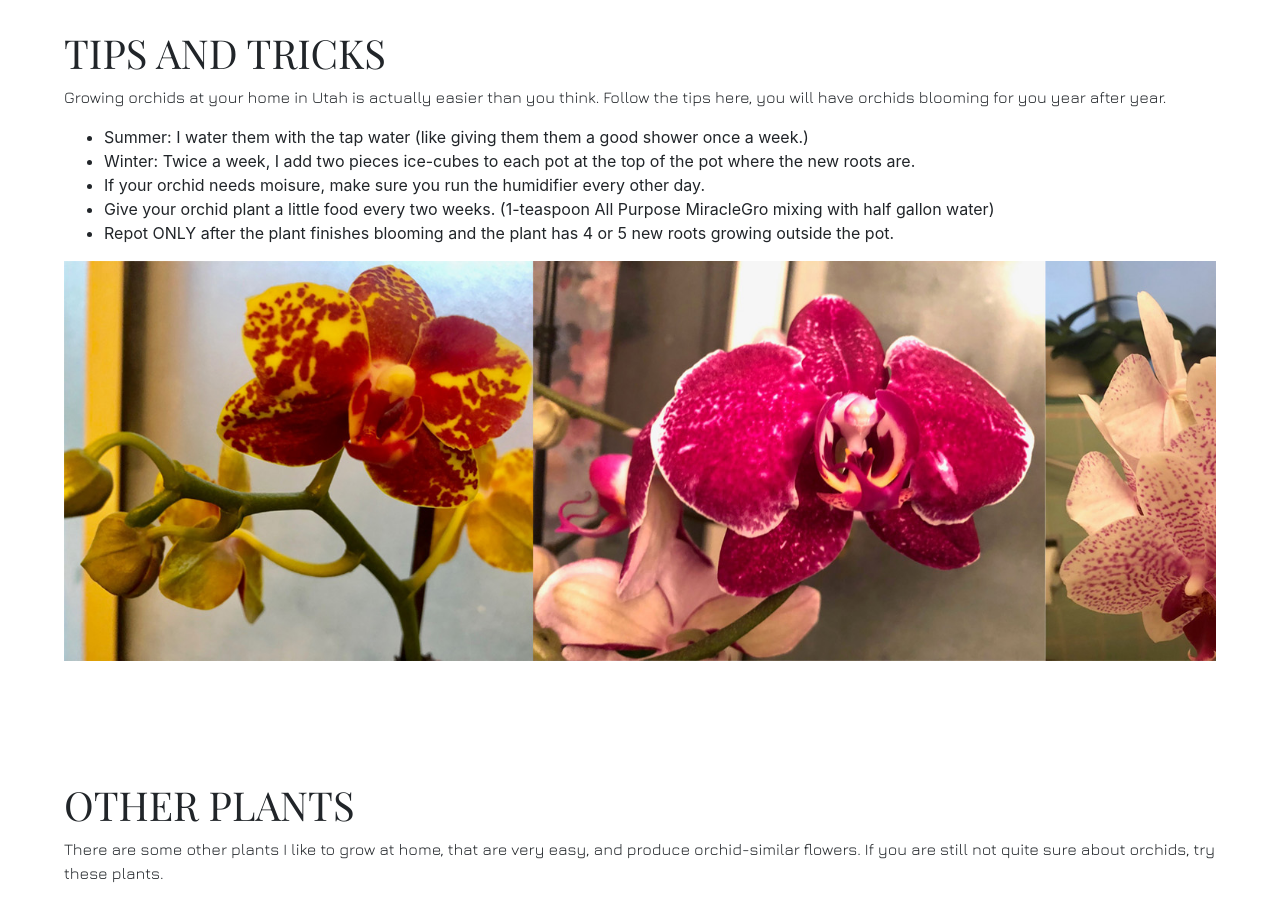
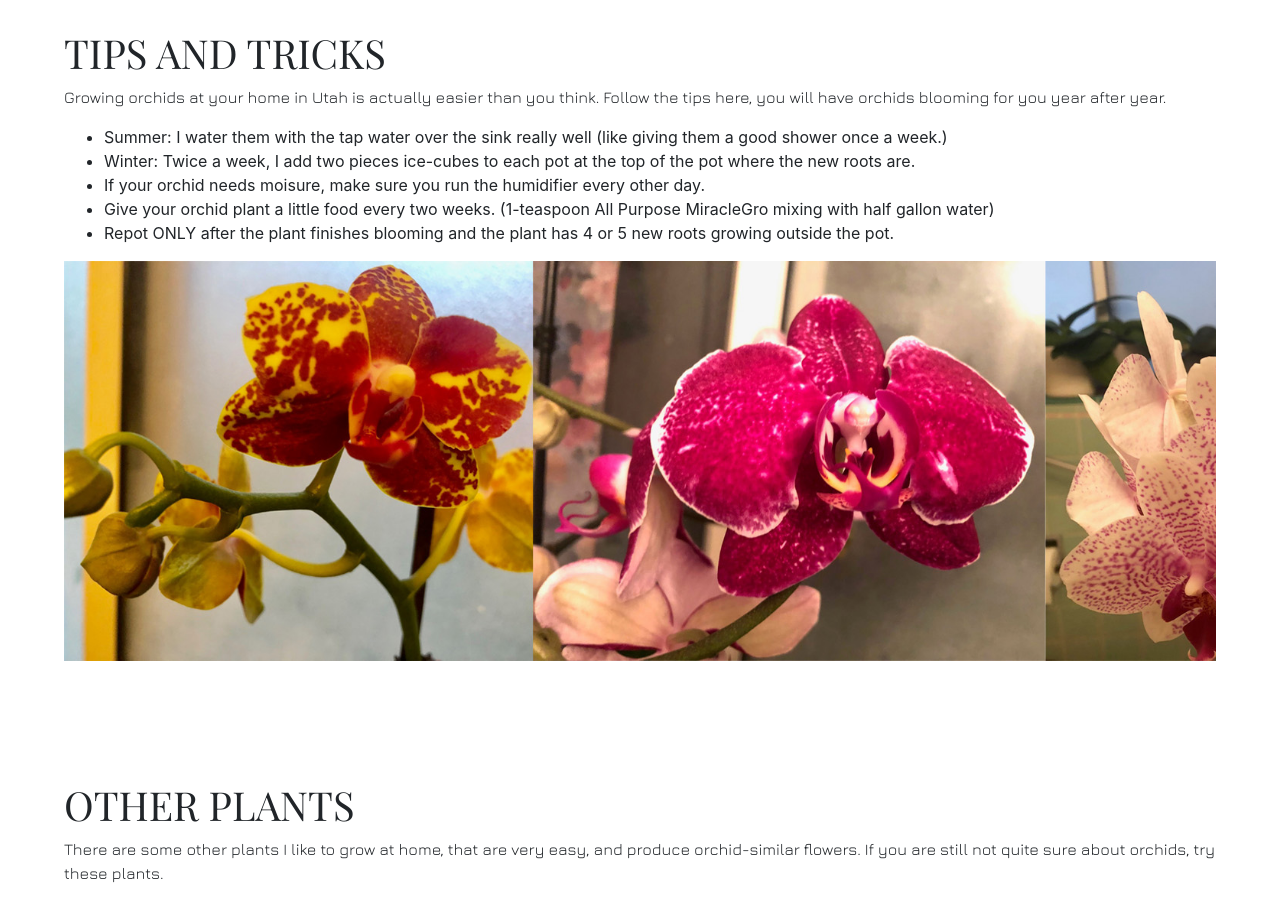
Before and after one commit to LilyinSLC/UX_UI_HW21, a plain HTML site: page index.html in a window 1280 px wide. Shown: the part 1660-2581 px from the top of the page. Drawn offline with nearby package versions, Linux system fonts and the light colour scheme.

Commit message:
Update index.html

```diff
--- a/index.html
+++ b/index.html
@@ -124,7 +124,7 @@
     <p>Growing orchids at your home in Utah is actually easier than you think. Follow the tips
       here, you will have orchids blooming for you year after year.</p>
     <ul>
-      <li>Summer: I water them with the tap water (like giving them them a good shower once a week.)</li>
+      <li>Summer: I water them with the tap water over the sink really well (like giving them a good shower once a week.)</li>
       <li>Winter: Twice a week, I add two pieces ice-cubes to each pot at the top of the pot where the new roots are.
       </li>
       <li>If your orchid needs moisure, make sure you run the humidifier every other day.</li>
```
